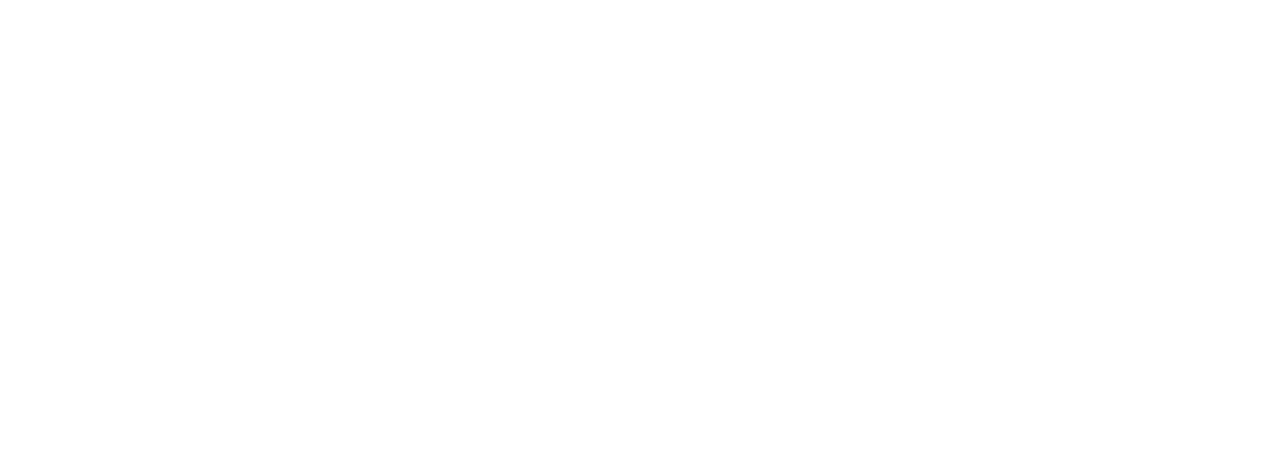
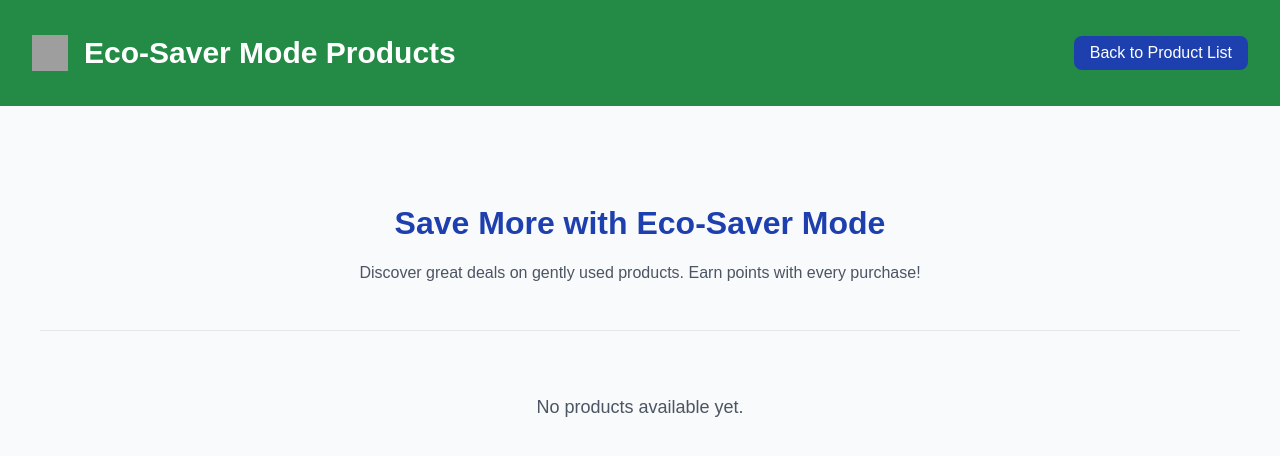
Before and after one commit to rose-kaks/Second-Cart, a React (Create React App) app: page /client-view in a window 1280 px wide. Before the commit this address had no page. Shown: the top 456 px of the page. Built offline with nearby package versions, Linux system fonts and the light colour scheme; grey boxes are pictures that could not be loaded.

Commit message:
add client view

```diff
--- a/src/App.js
+++ b/src/App.js
@@ -2,6 +2,7 @@
 import { BrowserRouter, Routes, Route } from 'react-router-dom';
 import DamageClassifier from './components/DamageClassifier';
 import ProductList from './components/ProductList';
+import ClientView from './components/ClientView';
 
 function App() {
   return (
@@ -9,6 +10,7 @@
       <Routes>
         <Route path="/" element={<DamageClassifier />} />
         <Route path="/products" element={<ProductList />} />
+        <Route path="/client-view" element={<ClientView />} />
       </Routes>
     </BrowserRouter>
   );
--- /dev/null
+++ b/src/components/ClientView.css
@@ -0,0 +1,189 @@
+/* Client View Styles */
+.client-view-container {
+  min-height: 100vh;
+  background-color: #f9fafb;
+  font-family: 'Arial', sans-serif;
+  padding-top: 120px;
+}
+
+.client-view-header {
+  position: fixed;
+  top: 0;
+  left: 0;
+  right: 0;
+  background-color: #238b45;
+  z-index: 999;
+  padding: 1rem 2rem;
+  display: flex;
+  justify-content: space-between;
+  align-items: center;
+  flex-wrap: wrap;
+  gap: 1rem;
+}
+
+.header-content {
+  display: flex;
+  align-items: center;
+  gap: 1rem;
+}
+
+.walmart-logo {
+  height: 36px;
+  width: 36px;
+}
+
+.header-title {
+  font-size: 1.875rem;
+  font-weight: 700;
+  color: #ffffff;
+}
+
+.back-button {
+  padding: 0.5rem 1rem;
+  background-color: #1e40af;
+  color: #ffffff;
+  border-radius: 0.5rem;
+  font-size: 1rem;
+  font-weight: 500;
+  border: none;
+  cursor: pointer;
+  transition: background-color 0.3s ease;
+}
+
+.back-button:hover {
+  background-color: #1e3a8a;
+}
+
+.client-view-main {
+  padding: 2rem;
+  max-width: 1200px;
+  margin: 0 auto;
+}
+
+.headings {
+  text-align: center;
+  padding: 2rem 0;
+}
+
+.heading-text {
+  font-size: 2rem;
+  font-weight: 700;
+  color: #1e40af;
+}
+
+.heading-caption {
+  font-size: 1rem;
+  font-weight: 400;
+  color: #4b5563;
+  max-width: 800px;
+  margin: 0 auto;
+  padding: 0 1rem;
+}
+
+.empty-state {
+  text-align: center;
+  padding: 2rem;
+}
+
+.empty-text {
+  font-size: 1.125rem;
+  color: #4b5563;
+}
+
+.products-grid {
+  display: grid;
+  grid-template-columns: repeat(auto-fit, minmax(200px, 1fr));
+  gap: 1rem;
+  padding: 2rem;
+}
+
+.card {
+  display: flex;
+  flex-direction: column;
+  border: 1px solid #e5e7eb;
+  border-radius: 0.5rem;
+  overflow: hidden;
+  background-color: #ffffff;
+  box-shadow: 0 4px 6px -1px rgba(0, 0, 0, 0.1);
+  transition: transform 0.3s ease;
+}
+
+.card:hover {
+  transform: scale(1.05);
+}
+
+.points-button {
+  position: absolute;
+  top: 10px;
+  right: 10px;
+  background-color: #e5f5e0;
+  color: #005a32;
+  border: 2px dashed #238b45;
+  border-radius: 1rem;
+  padding: 0.5rem 1rem;
+  font-size: 0.875rem;
+  font-weight: 600;
+  cursor: default;
+}
+
+.product-image {
+  width: 100%;
+  height: 150px;
+  object-fit: cover;
+  border-radius: 0.25rem;
+}
+
+.card-content {
+  padding: 1rem;
+  display: flex;
+  flex-direction: column;
+  gap: 0.5rem;
+}
+
+.cost {
+  font-size: 1.25rem;
+  font-weight: 700;
+  color: #1f2937;
+}
+
+.name {
+  font-size: 1rem;
+  font-weight: 500;
+  color: #374151;
+}
+
+.category {
+  font-size: 0.875rem;
+  color: #6b7280;
+}
+
+.details {
+  font-size: 0.875rem;
+  color: #4b5563;
+}
+
+.details p {
+  margin: 0.25rem 0;
+}
+
+.add-to-cart-button {
+  padding: 0.5rem;
+  background-color: #facc15;
+  color: #1f2937;
+  border-radius: 0.5rem;
+  font-size: 0.875rem;
+  font-weight: 600;
+  border: none;
+  cursor: pointer;
+  transition: background-color 0.3s ease;
+}
+
+.add-to-cart-button:hover {
+  background-color: #eab308;
+}
+
+hr {
+  border: 0;
+  border-top: 1px solid #e5e7eb;
+  margin: 1rem 0;
+}
--- /dev/null
+++ b/src/components/ClientView.jsx
@@ -0,0 +1,72 @@
+import React, { useState, useEffect } from 'react';
+import { useNavigate } from 'react-router-dom';
+import './ClientView.css';
+
+export default function ClientView() {
+  const [products, setProducts] = useState([]);
+  const navigate = useNavigate();
+
+  useEffect(() => {
+    const storedProducts = JSON.parse(localStorage.getItem('products') || '[]');
+    setProducts(storedProducts);
+  }, []);
+
+  return (
+    <div className="client-view-container">
+      <header className="client-view-header">
+        <div className="header-content">
+          <img
+            src={process.env.PUBLIC_URL + '/walmart-logo.svg'}
+            alt="Walmart Logo"
+            className="walmart-logo"
+          />
+          <h1 className="header-title">Eco-Saver Mode Products</h1>
+        </div>
+        <button
+          onClick={() => navigate('/products')}
+          className="back-button"
+        >
+          Back to Product List
+        </button>
+      </header>
+      <main className="client-view-main">
+        <div className="headings">
+          <h1 className="heading-text">Save More with Eco-Saver Mode</h1>
+          <h3 className="heading-caption">
+            Discover great deals on gently used products. Earn points with every purchase!
+          </h3>
+        </div>
+        <hr />
+        {products.length === 0 ? (
+          <div className="empty-state">
+            <p className="empty-text">No products available yet.</p>
+          </div>
+        ) : (
+          <div className="products-grid">
+            {products.map(product => (
+              <div key={product.id} className="card">
+                <button className="points-button">{product.points} pts</button>
+                <img
+                  src={product.imageURL}
+                  alt={product.name}
+                  className="product-image"
+                />
+                <div className="card-content">
+                  <div className="cost">${product.price}</div>
+                  <div className="name">{product.name}</div>
+                  <div className="category">{product.category}</div>
+                  <hr />
+                  <div className="details">
+                    <p>Damage: {product.label}</p>
+                    <p>Confidence: {product.confidence}%</p>
+                  </div>
+                  <button className="add-to-cart-button">Add to Cart</button>
+                </div>
+              </div>
+            ))}
+          </div>
+        )}
+      </main>
+    </div>
+  );
+}
--- a/src/components/ProductList.css
+++ b/src/components/ProductList.css
@@ -116,3 +116,25 @@
 .delete-button:hover {
   background-color: #b91c1c;
 }
+
+.client-view-button-container {
+  text-align: center;
+  margin-top: 2rem;
+}
+
+.client-view-button {
+  padding: 0.75rem 1.5rem;
+  background-color: #facc15;
+  color: #1f2937;
+  border-radius: 0.5rem;
+  font-size: 1rem;
+  font-weight: 600;
+  border: none;
+  cursor: pointer;
+  transition: background-color 0.3s ease, transform 0.3s ease;
+}
+
+.client-view-button:hover {
+  background-color: #eab308;
+  transform: scale(1.05);
+}
--- a/src/components/ProductList.jsx
+++ b/src/components/ProductList.jsx
@@ -40,6 +40,7 @@
             <p className="empty-text">No products classified yet.</p>
           </div>
         ) : (
+          <>
             <div className="table-container">
               <table className="product-table">
                 <thead>
@@ -85,6 +86,15 @@
                 </tbody>
               </table>
             </div>
+            <div className="client-view-button-container">
+              <button
+                onClick={() => navigate('/client-view')}
+                className="client-view-button"
+              >
+                Show Client View
+              </button>
+            </div>
+          </>
         )}
       </div>
     </div>
```
Lines whose indentation alone changed are shown as unchanged.
